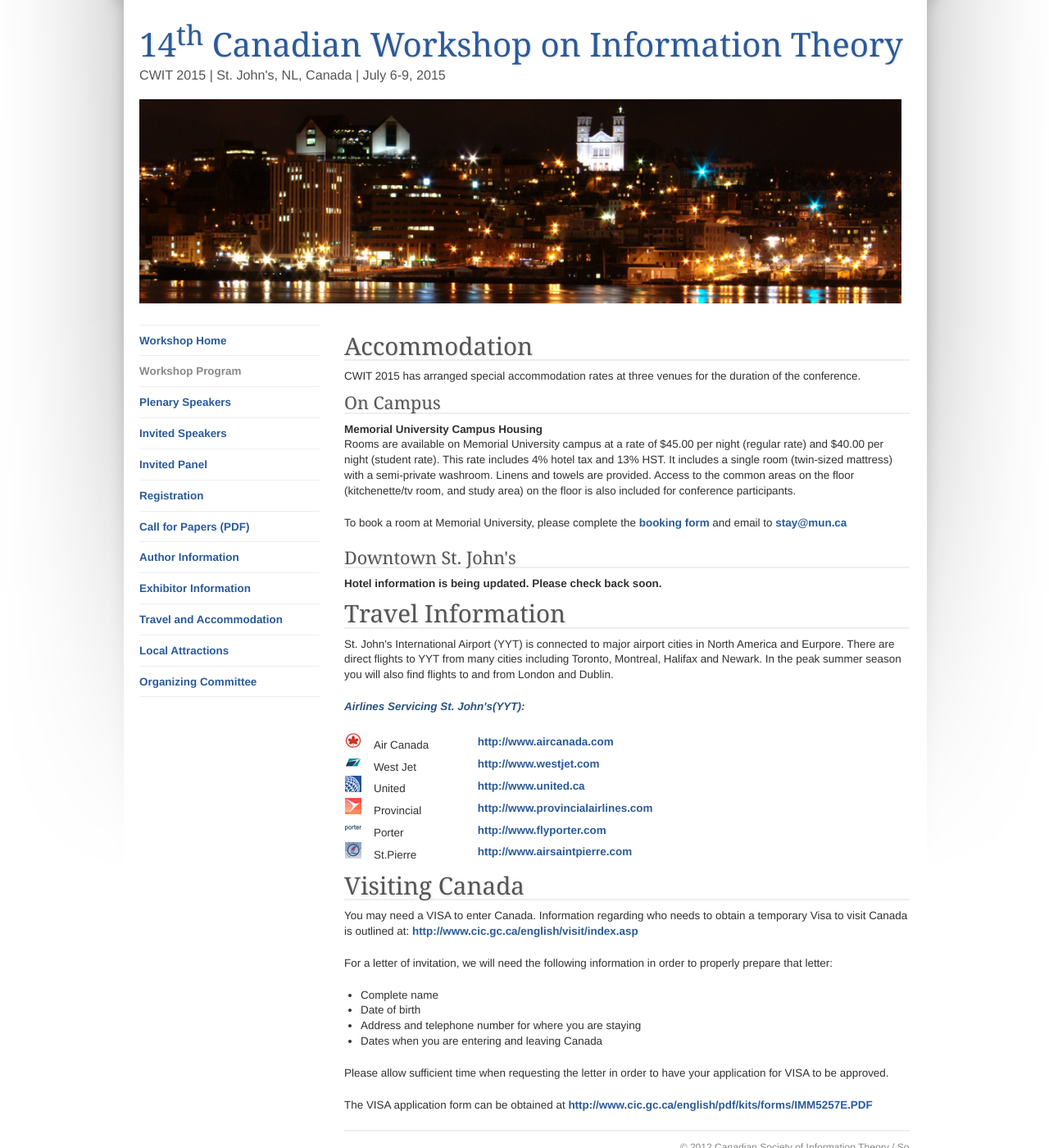
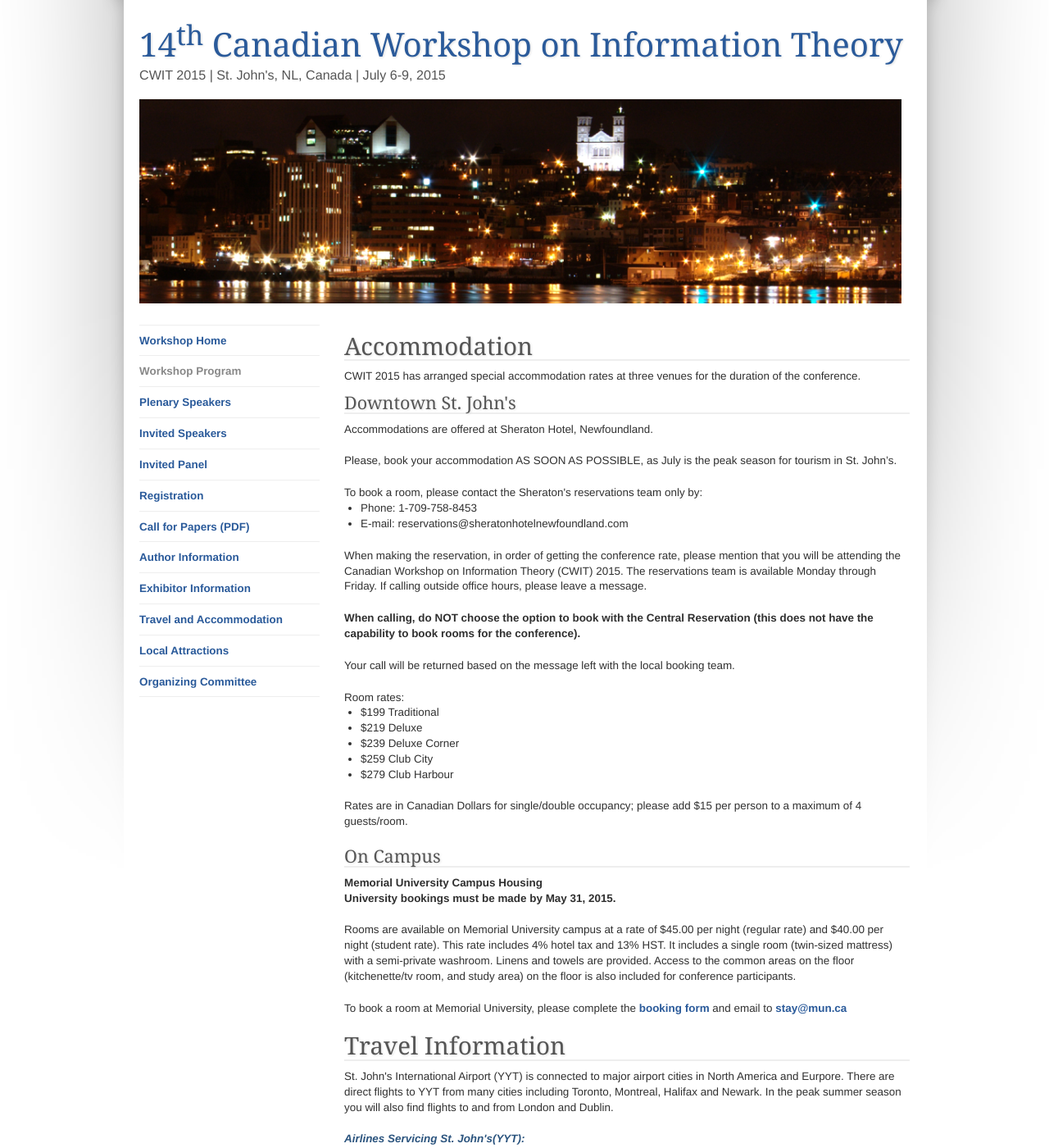
Before and after one commit to bkidney/CWIT2015, a Jekyll site: the page built from travel.html, in a window 1280 px wide and 1400 px high. Shown: the whole window at 82% size. Built offline with Jekyll 4.4.1, drawn with Linux system fonts in a browser that asks for light colours.

Commit message:
Updates hotel information and venue.

```diff
--- a/index.html
+++ b/index.html
@@ -5,10 +5,10 @@ layout: default
 
                   <h3>News</h3>
                     <ul>
+                      <li><b>March 9, 2015</b> - Conference venue has changed! Now being held at Sheraton Hotel Newfoundland.
                       <li><b>February 3, 2015</b> - Paper submission deadline has been extended to February 21, 2015.
                       <li><b>January 22, 2015</b> - <a href="invited.html">Invited Speakers</a> have been announced.
                       <li><b>January 20, 2015</b> - Additional instruction for students wishing to be considered for awards add to <a href="authors.html">Author Information</a> page.
-                      <li><b>January 11, 2015</b> - Student awards and travel grants program announced. See <a href="authors.html">Author Information</a> page for details.
                     </ul>
 
 
@@ -21,7 +21,7 @@ layout: default
 
                     <h3>Venue and Registration</h3>
 
-                       The conference will be held at Memorial University.
+                       The conference will be held at Sheraton Hotel Newfoundland.
                        Registration details coming soon.<br/>
 
                     <h3>Plenary Speakers</h3>
--- a/travel.html
+++ b/travel.html
@@ -6,42 +6,78 @@ layout: default
 
 CWIT 2015 has arranged special accommodation rates at three venues for the duration of the conference.
 
+
+<h3>Downtown St. John's</h3>
+
+<p>
+Accommodations are offered at Sheraton Hotel, Newfoundland.
+</p>
+
+<p>
+Please, book your accommodation AS SOON AS POSSIBLE, as July is the peak
+season for tourism in St. John’s.
+</p>
+
+To book a room, please contact the Sheraton's reservations team only by:
+<ul>
+<li>Phone: 1-709-758-8453</li>
+<li>E-mail:         reservations@sheratonhotelnewfoundland.com</li>
+</ul>
+
+<p>
+When making the reservation, in order of getting the conference rate,
+please mention that you will be attending the Canadian
+Workshop on Information Theory (CWIT) 2015.
+The reservations team is available Monday through Friday.  If calling
+outside office hours, please leave a message.
+</p>
+
+<p>
+<b>
+When calling, do NOT choose the option to book with the Central
+Reservation (this does not have the capability to book rooms for the
+    conference).
+</b>
+</p>
+
+<p>
+Your call will be returned based on the message left with the local
+booking team.
+</p>
+
+Room rates:
+<ul>
+<li>
+$199 Traditional
+</li>
+<li>
+$219 Deluxe
+</li>
+<li>
+$239 Deluxe Corner
+</li>
+<li>
+$259 Club City
+</li>
+<li>
+$279 Club Harbour
+</li>
+</ul>
+<p>
+Rates are in Canadian Dollars for single/double occupancy; please add $15
+per person to a maximum of 4 guests/room.
+</p>
+
 <h3>On Campus</h3>
 <b>Memorial University Campus Housing</b>
+
+<p><b>University bookings must be made by May 31, 2015.</b></p>
 
 <p>Rooms are available on Memorial University campus at a rate of $45.00 per night (regular rate) and $40.00 per night (student rate).  This rate includes 4% hotel tax and 13% HST.  It includes a single room (twin-sized mattress) with a semi-private washroom.  Linens and towels are provided.  Access to the common areas on the floor (kitchenette/tv room, and study area) on the floor is also included for conference participants.</p>
 
 <p>To book a room at Memorial University, please complete the <a href="files/mun_booking.pdf">booking form</a> and email to <a mailto="stay@mun.ca">stay@mun.ca</a></p>
 
-<h3>Downtown St. John's</h3>
-
-<b>Hotel information is being updated. Please check back soon.</b>
-
-<!--
-<p>Downtown St. John's hotels are a great way to experience St. John's in between conference events. These venues are within walking distance of many attractions but will require a rental car, taxi or public transit to get to and from the conference venue.</p>
-
-<b>Sheraton Hotel Newfoundland</b>
-
-<p>Rooms are available at the Sheraton Preferred rate of $199 + taxes and fees  per night (base on single/double occupancy, $15 per additional guest to a maximum of 4). Rooms include complimentary wifi, parking, and access to the fitness centre, pool and hot tub.</p>
-
-<p>To secure your reservation, please contact the Sheraton In-House Reservations Department directly via e-mail at reservations@sheratonhotelnewfoundland.com and note the group name, CDN Workshop on Information Theory Conference.  Our In-House Reservations Department is also open Monday – Friday, 9:00 am – 6:00 pm (Newfoundland Standard time); please call 709-758-8453 or Toll Free at 1-888-870-3033.</p>
-
-<b>Delta St. John's</b>
-
-<p>Rooms are available at the Delta for the following rates.</p>
-
-<ul>
-<li>Delta Room - $199.00/night</li>
-<li>Premier Room - $219.00/night</li>
-<li>Deluxe Room - $229.00/night</li>
-<li>Suites - $279.00 - $699.00/night</li>
-</ul>
-
-<p>Guest room rate includes complimentary basic wireless internet in guest rooms and public areas as well as access to the indoor pool, sauna, whirlpool, exercise room and two regulation size squash courts. </p>
-
-<p>To make a reservations call 1-888-793-3582 and quote “Canadian Workshop on Information Technology CWIT” or “GCCWIT715”.</p>
--->
-            <h2>Travel Information</h2>
+<h2>Travel Information</h2>
 
 <p>St. John's International Airport (YYT) is connected to major airport cities in North America and Eurpore. There are direct flights to YYT from many cities including Toronto, Montreal, Halifax and Newark. In the peak summer season you will also find flights to and from London and Dublin.</p>
 
```
